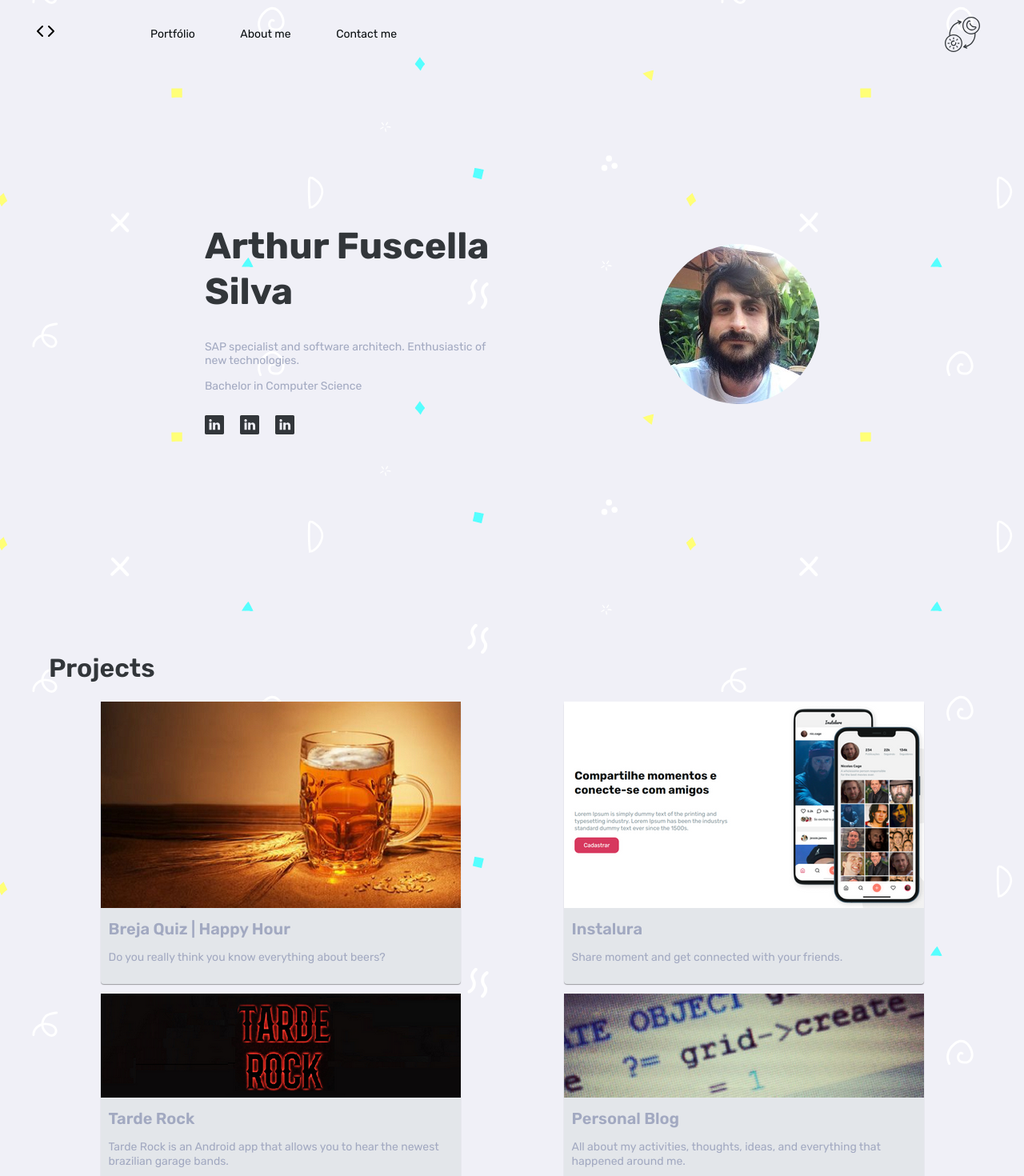
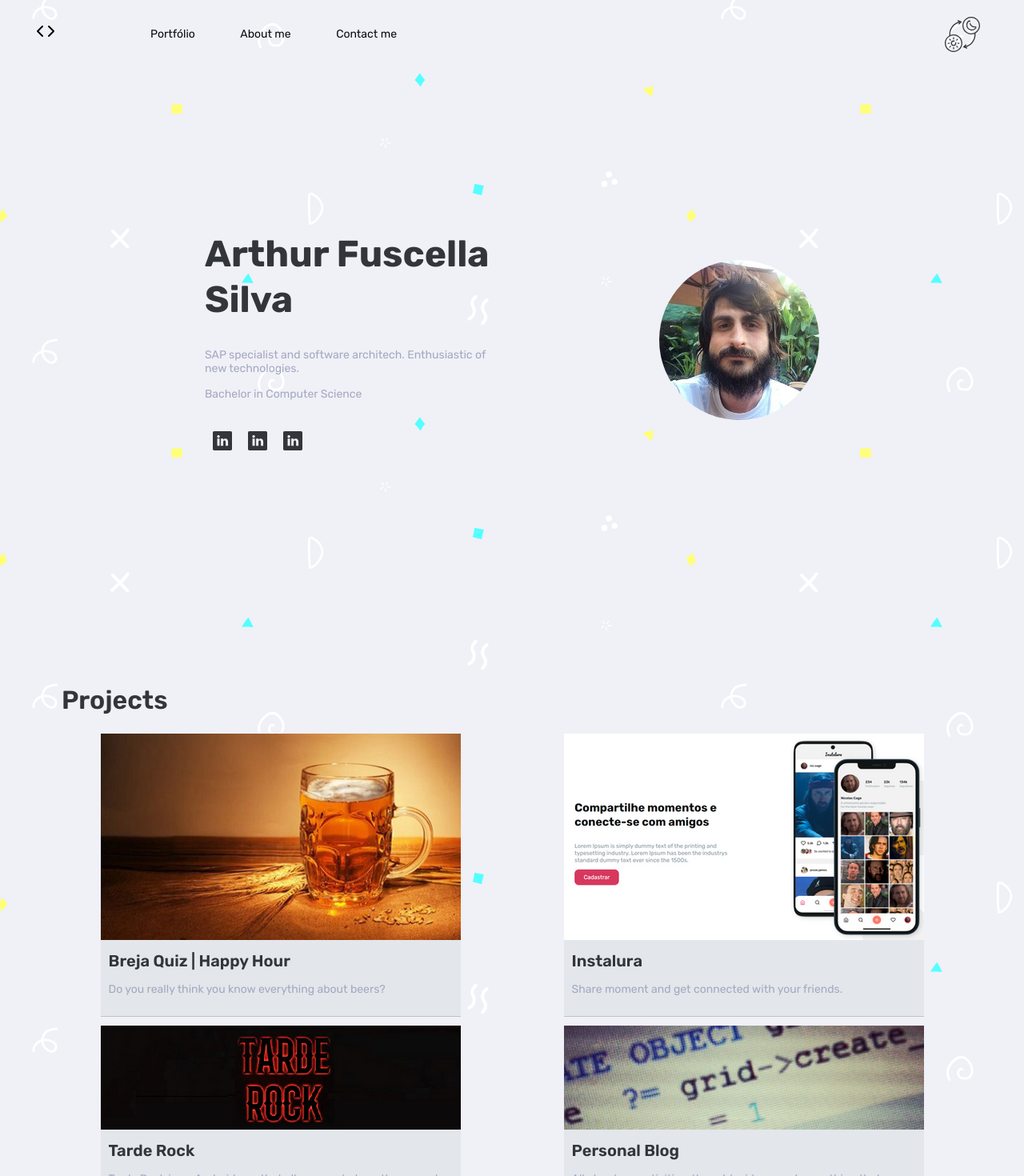
Before and after one commit to afuscella/react-portfolio, a Next.js app: page / in a window 1280 px wide. Shown: the top 1470 px of the page at 80% size. Built offline with nearby package versions, Linux system fonts and the light colour scheme.

Commit message:
added About component

```diff
--- a/src/components/commons/Card/index.tsx
+++ b/src/components/commons/Card/index.tsx
@@ -19,7 +19,7 @@ export function Card({ title, description, image, uri }: ICard) {
         <Text
           variant="paragraph2"
           tag="span"
-          color="secondary.main"
+          color="primary.main"
         >
           {title}
         </Text>
--- a/src/components/commons/Card/styles.ts
+++ b/src/components/commons/Card/styles.ts
@@ -5,12 +5,11 @@ import { breakpointsMedia } from '@/themes/utils/breakpointsMedia';
 export const CardWrapper = {
   Card: styled.section`
     flex-wrap: wrap;
-    border-radius: 4px;
     text-decoration: none;
     flex-direction: row;
     margin-bottom: 12px;
     background: ${({ theme}) => theme.colors.light.tertiary.main.color};
-    box-shadow: 0 1px 1px rgb(0 0 0 / 35%);
+    box-shadow: 0 1px 0 rgb(0 0 0 / 20%);
     width: 450px;
     ${breakpointsMedia({
       xs: css`
@@ -29,7 +28,7 @@ export const CardWrapper = {
 
     &:hover,
     &:focus {
-      opacity: .5;
+      opacity: .8;
       transition: ${({ theme }) => theme.transition};
       cursor: pointer;
     }
--- a/src/components/commons/Cover/styles.ts
+++ b/src/components/commons/Cover/styles.ts
@@ -12,12 +12,12 @@ export const CoverWrapper = {
     align-items: center;
     justify-content: space-evenly;
     font-family: ${({ theme }) => theme.fontFamily};
-    min-height: 85vh;
+    min-height: 90vh;
     ${breakpointsMedia({
       xs: css`
         margin-left: auto;
         margin-right: auto;
-        padding: 10px;
+        padding: ${({ theme }) => theme.padding};
       `,
       md: css`
         padding-right: 16px;
@@ -30,10 +30,9 @@ export const CoverWrapper = {
       xl: css`
         max-width: 1222px;
       `,
-  })}
+    })}
 
     ${propToStyle('marginTop')};
-
   `,
 
   Header: styled.div`
@@ -53,7 +52,14 @@ export const CoverWrapper = {
 
     img {
       border-radius: 50%;
-      width: 100%
+      ${breakpointsMedia({
+        xs: css`
+          width: 75%
+        `,
+        md: css`
+          width: 100%
+        `
+      })}
     }
   `,
 
--- a/src/components/commons/Footer/styles.ts
+++ b/src/components/commons/Footer/styles.ts
@@ -22,7 +22,7 @@ export const FooterWrapper = {
   `,
 
   Icon: styled.div`
-    margin-right: 20px;
+    margin: 10px;
     img {
       width: 32px;
       margin-left: 10px;
--- a/src/components/commons/Menu/index.tsx
+++ b/src/components/commons/Menu/index.tsx
@@ -1,6 +1,5 @@
-import React, { useContext } from 'react';
+import React from 'react';
 import { motion } from 'framer-motion';
-import { ThemeContext } from 'styled-components';
 
 import { Text } from '@/components/foundation/Text';
 import { DarkMode } from '@/components/commons/DarkMode';
@@ -21,8 +20,6 @@ export function Menu() {
     text: 'Contact me',
     url: 'mailto:fuscellaarthur@gmail.com'
   }];
-
-  // const { toggleThemeMode } = useContext(ThemeContext);
 
   return (
     <MenuWrapper.Menu
--- a/src/components/commons/Projects/index.tsx
+++ b/src/components/commons/Projects/index.tsx
@@ -11,10 +11,19 @@ export function Projects() {
   return (
     <ProjectsWrapper>
 
+      <Grid.Container>
+        <Grid.Row>
+
+          <Grid.Column
+            value={{ xs: 12, md: 12 }}
+            display="flex"
+            justifyContent="center"
+            flexDirection="column"
+          >
+
             <Text
               variant="subTitle"
               tag="h1"
-        name="projects"
               color="primary.main"
               textAlign={{
                 xs: 'center',
@@ -24,9 +33,10 @@ export function Projects() {
               Projects
           </Text>
 
-      <Grid.Container>
+          </Grid.Column>
+        </Grid.Row>
+
         <Grid.Row>
-
           <Grid.Column
             value={{ xs: 12, md: 6 }}
             display="flex"
@@ -41,6 +51,7 @@ export function Projects() {
               uri='https://bitter-brewing-quiz.afuscella.vercel.app/'
               image='images/beer.png'
             />
+
           </Grid.Column>
 
           <Grid.Column
@@ -57,8 +68,8 @@ export function Projects() {
               image='images/instalura.png'
             />
           </Grid.Column>
+        </Grid.Row>
 
-        </Grid.Row>
         <Grid.Row>
 
           <Grid.Column
```
Also changed, not shown: src/components/commons/About/index.tsx (added, +65 -0 lines), src/components/commons/About/styles.ts (added, +29 -0 lines). Lines whose indentation alone changed are shown as unchanged.
